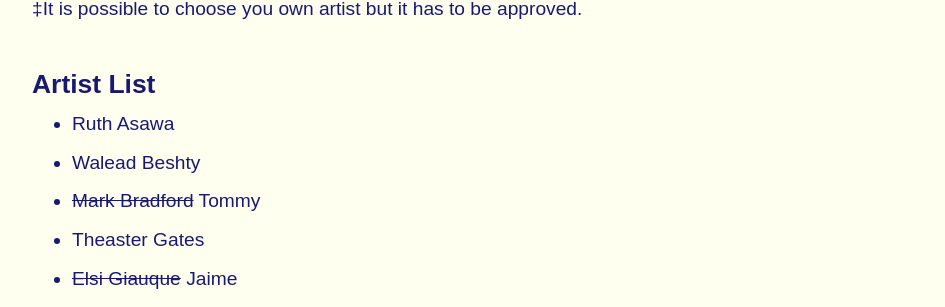
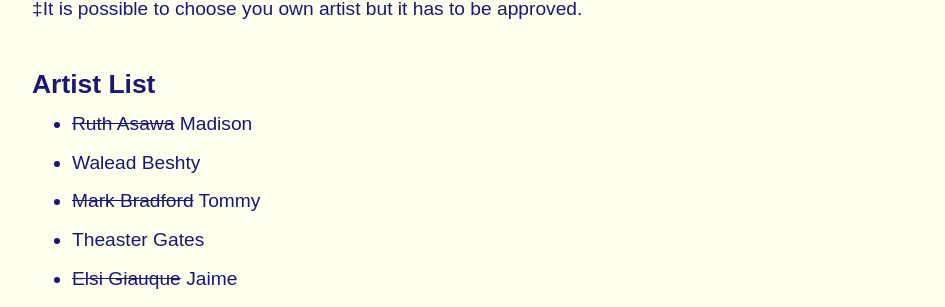
Before and after one commit to gmu-gd/poster21-fall, a Jekyll site: the page built from _posts/2021-10-14-p3.md, in a window 1280 px wide and 900 px high, scrolled down 574 px. Shown: the part 147-454 px from the top of the window, without its empty margins (0-945 px from the left). Built offline with Jekyll 4.4.1, drawn with Linux system fonts in a browser that asks for light colours; some web fonts are replaced.

Commit message:
Update 2021-10-14-p3.md

```diff
--- a/_posts/2021-10-14-p3.md
+++ b/_posts/2021-10-14-p3.md
@@ -17,7 +17,7 @@ The poster should include following information — title of exhibition, name of
 &Dagger;It is possible to choose you own artist but it has to be approved.
 
 ### Artist List
-* Ruth Asawa
+* ~~Ruth Asawa~~ Madison
 * Walead Beshty
 * ~~Mark Bradford~~ Tommy
 * Theaster Gates
```
